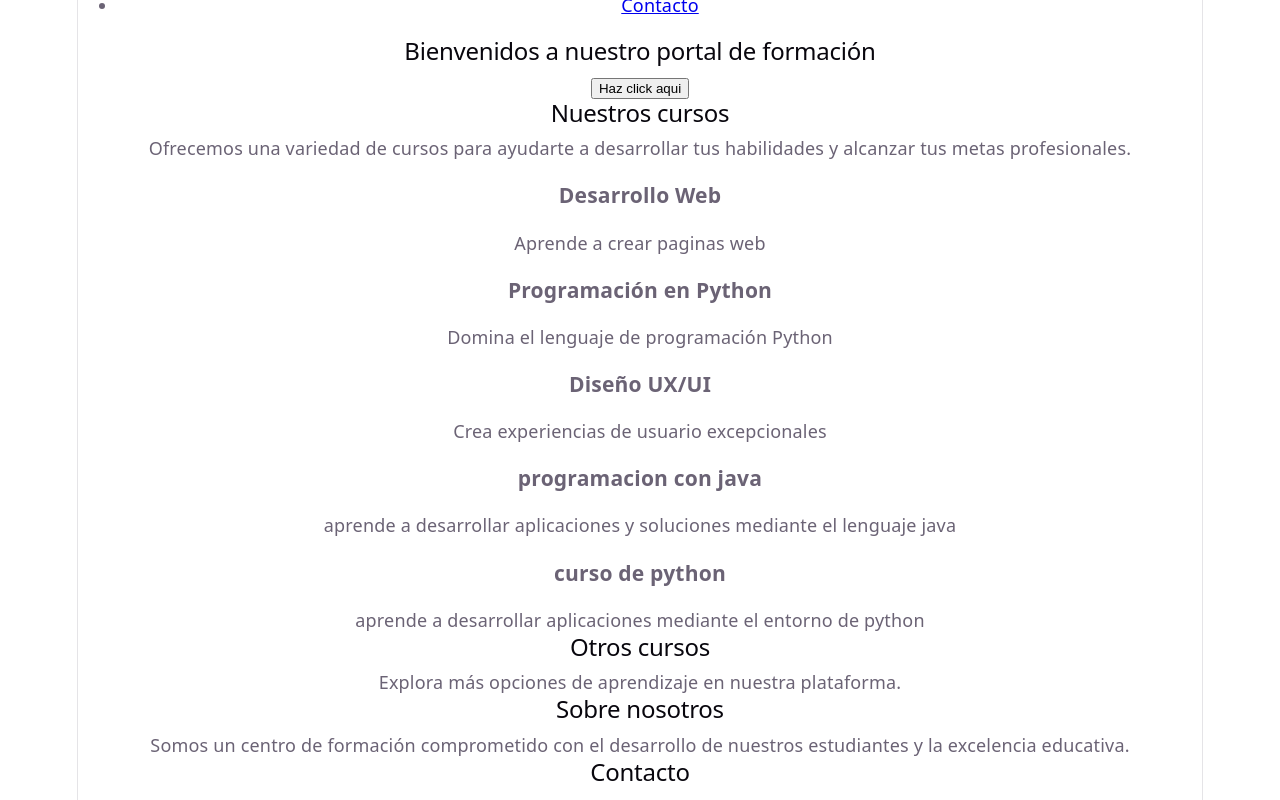
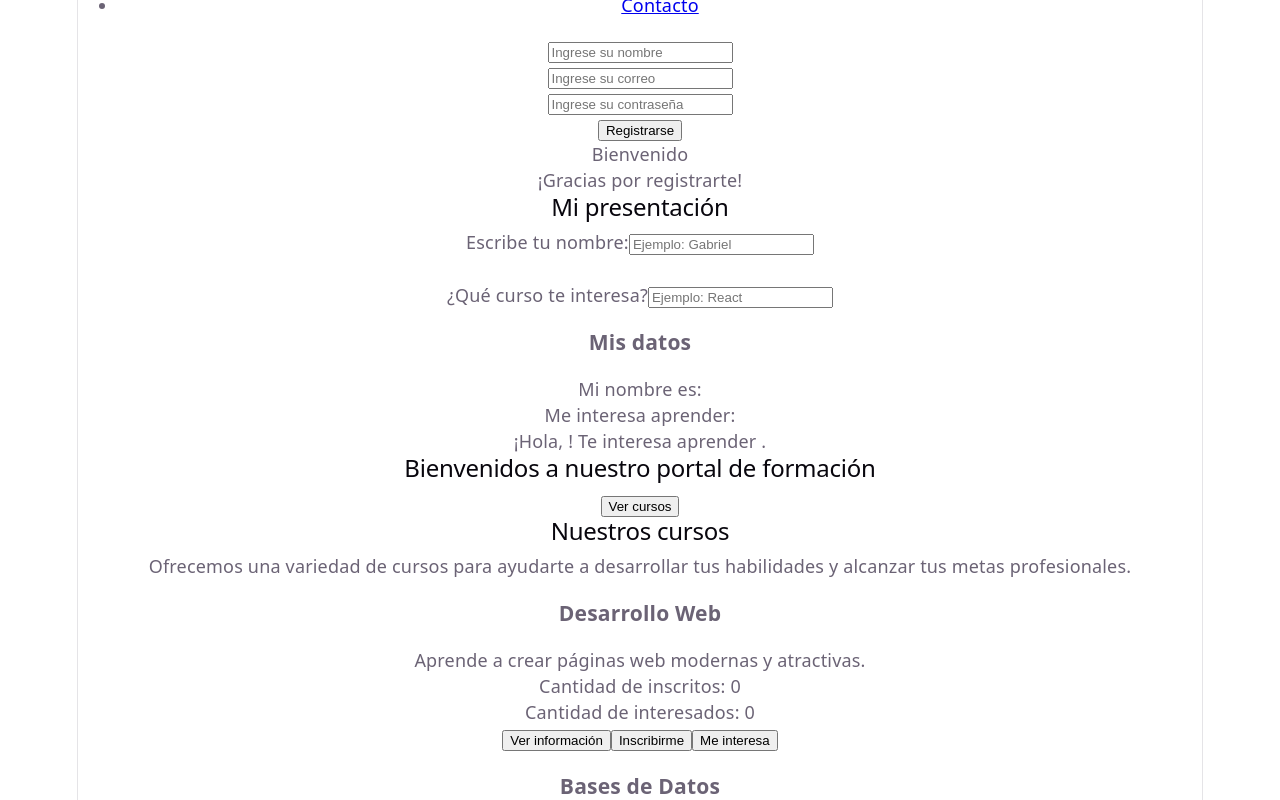
Before and after one commit to Jhonberrio24/proyecto-react, a React (Vite) app: page / in a window 1280 px wide. Shown: the part 220-1020 px from the top of the page. Built offline with nearby package versions, Linux system fonts and the light colour scheme.

Commit message:
Actualizacion de estilos y codigo

```diff
--- a/src/App.jsx
+++ b/src/App.jsx
@@ -1,24 +1,26 @@
-import Header from './components/Header';
-import Navbar from './components/Navbar';
+import Header from "./Components/Header";
+import Navbar from "./Components/Navbar";
 import Curso from './components/Curso';
-import Footer from './components/Footer';
+import Footer from "./Components/Footer";
+import RegistroAprendiz from "./components/RegistroAprendiz";
+import PresentacionAprendiz from "./Components/PresentacionAprendiz";
 
 function App() {
   function saludar() {
-    alert("¡Bienvenido al Centro Nacional Colombo Alemán!");
+    alert("¡Bienvenido a nuestro portal de formación!");
   }
-
   return (
     <div>
       <Header />
       <Navbar />
+      <RegistroAprendiz/>
+
+      <PresentacionAprendiz/>
 
       <main id="inicio">
         <h2>Bienvenidos a nuestro portal de formación</h2>
 
-        <button onClick={saludar}>
-          Haz click aqui
-        </button>
+        <button onclick={saludar}>Ver cursos</button>
 
         <section id="cursos">
           <h2>Nuestros cursos</h2>
@@ -29,33 +31,26 @@ function App() {
 
           <Curso
             nombre="Desarrollo Web"
-            descripcion="Aprende a crear paginas web"
+            descripcion="Aprende a crear páginas web modernas y atractivas."
           />
 
           <Curso
-            nombre="Programación en Python"
-            descripcion="Domina el lenguaje de programación Python"
+            nombre="Bases de Datos"
+            descripcion="Aprende a gestionar y manipular bases de datos."
           />
 
           <Curso
-            nombre="Diseño UX/UI"
-            descripcion="Crea experiencias de usuario excepcionales"
+            nombre="Inteligencia Artificial"
+            descripcion="Aprende a desarrollar soluciones basadas en inteligencia artificial."
           />
-
           <Curso
         nombre="programacion con java"
         descripcion="aprende a desarrollar aplicaciones y soluciones mediante el lenguaje java"
         />
-
       <Curso
         nombre="curso de python"
         descripcion="aprende a desarrollar aplicaciones mediante el entorno de python"
         />
-        </section>
-
-        <section id="otros-cursos">
-          <h2>Otros cursos</h2>
-          <p>Explora más opciones de aprendizaje en nuestra plataforma.</p>
         </section>
 
         <section id="nosotros">
--- a/src/components/Curso.jsx
+++ b/src/components/Curso.jsx
@@ -1,10 +1,40 @@
-function Curso({ nombre, descripcion }) {
-  return (
-    <div className="curso-card">
-      <h3>{nombre}</h3>
-      <p>{descripcion}</p>
-    </div>
-  );
+import { useState } from "react";
+
+function Curso(props) {
+    const [intersados, setInteresados] = useState(0);
+    const [inscritos, setInscritos] = useState(0);
+
+    function agregarInteresado() {
+        setInteresados(intersados + 1);
+    }
+
+    function mostrarMensaje() {
+        alert(`¡Bienvenido al curso de ${props.nombre}!`);
+    }
+
+    function inscribirme() {
+        alert(`¡Te has inscrito al curso de ${props.nombre}!`);
+        setInscritos(inscritos + 1);
+    }
+
+    return (
+        <div>
+            <h3>{props.nombre}</h3>
+
+            <p>{props.descripcion}</p>
+
+            {/* Contadores con el texto exacto de la captura */}
+            <p>Cantidad de inscritos: {inscritos}</p>
+            <p>Cantidad de interesados: {intersados}</p>
+
+            {/* Fila única de botones */}
+            <div>
+                <button onClick={mostrarMensaje}>Ver información</button>
+                <button onClick={inscribirme}>Inscribirme</button>
+                <button onClick={agregarInteresado}>Me interesa</button>
+            </div>
+        </div>
+    );
 }
 
 export default Curso;
--- /dev/null
+++ b/src/components/PresentacionAprendiz.jsx
@@ -0,0 +1,45 @@
+import { useState } from "react";
+
+function PresentacionAprendiz() {
+    const [nombre, setNombre] = useState("");
+    const [curso, setCurso] = useState("");
+
+    return (
+        <div>
+            <h2>Mi presentación</h2>
+
+            <label htmlFor="nombrePresentacion">Escribe tu nombre:</label>
+            <input
+                id="nombrePresentacion"
+                type="text"
+                value={nombre}
+                onChange={(evento) => setNombre(evento.target.value)}
+                placeholder="Ejemplo: Gabriel"
+            />
+
+            <br />
+            <br />
+
+            <label htmlFor="cursoPresentacion">¿Qué curso te interesa?</label>
+            <input
+                id="cursoPresentacion"
+                type="text"
+                value={curso}
+                onChange={(evento) => setCurso(evento.target.value)}
+                placeholder="Ejemplo: React"
+            />
+
+            <h3>Mis datos</h3>
+
+            <p>Mi nombre es: {nombre}</p>
+
+            <p>Me interesa aprender: {curso}</p>
+
+            <p>
+                ¡Hola, {nombre}! Te interesa aprender {curso}.
+            </p>
+        </div>
+    );
+}
+
+export default PresentacionAprendiz;
--- /dev/null
+++ b/src/components/RegistroAprendiz.tsx
@@ -0,0 +1,47 @@
+import {useState} from "react";
+
+function RegistroAprendiz() {
+  const [nombre, setNombre] = useState("");
+  const [correo, setCorreo] = useState("");
+  const [contrasena, setContrasena] = useState("");
+
+  return (
+    <div>
+        <div>
+            <input
+            type="text"
+            placeholder="Ingrese su nombre"
+            value={nombre}
+            onChange={(e) => setNombre(e.target.value)}
+        />
+        </div>
+
+        <div>
+            <input
+            type="email"
+            placeholder="Ingrese su correo"
+            value={correo}
+            onChange={(e) => setCorreo(e.target.value)}
+        />
+        </div>
+
+        <div>
+            <input
+            type="password"
+            placeholder="Ingrese su contraseña"
+            value={contrasena}
+            onChange={(e) => setContrasena(e.target.value)}
+        />
+        </div>
+
+        <button onClick={() => alert(`¡Bienvenido ${nombre}!`)}>Registrarse</button>
+
+
+        <p>Bienvenido {nombre}</p>
+        <p>¡Gracias por registrarte!</p>
+
+    </div>
+  );
+}
+
+export default RegistroAprendiz;
```
Also changed, not shown: src/App.css (+10 -5 lines). Lines whose indentation alone changed are shown as unchanged.
